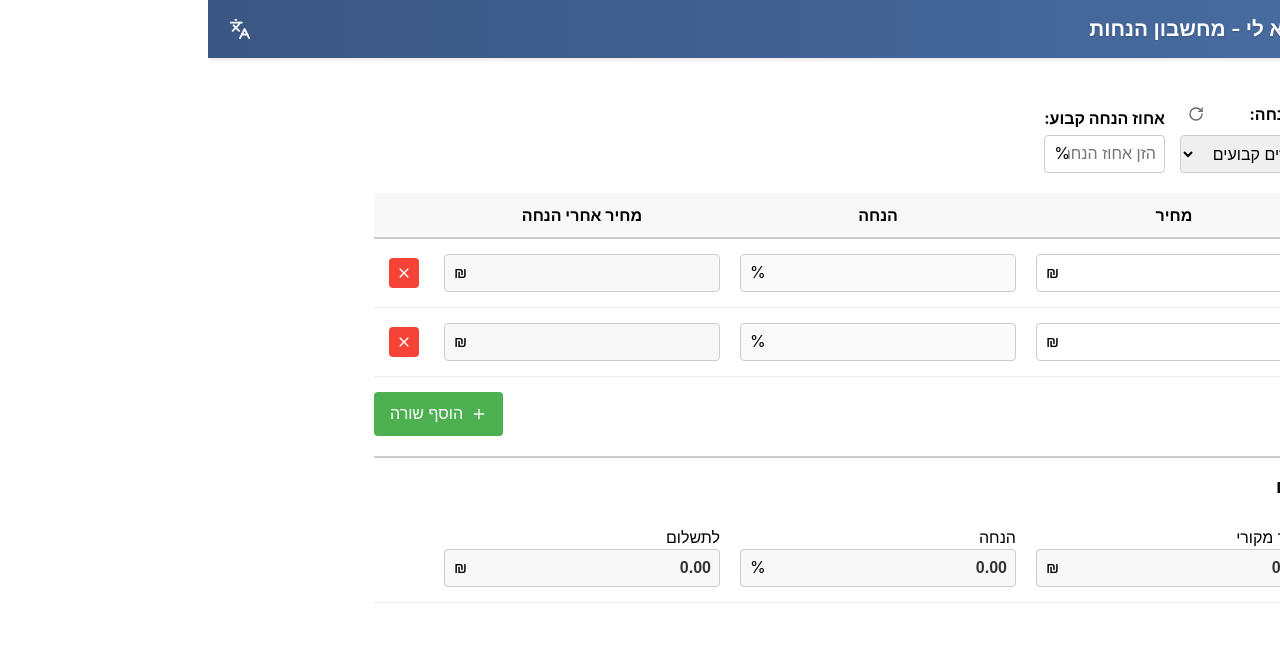
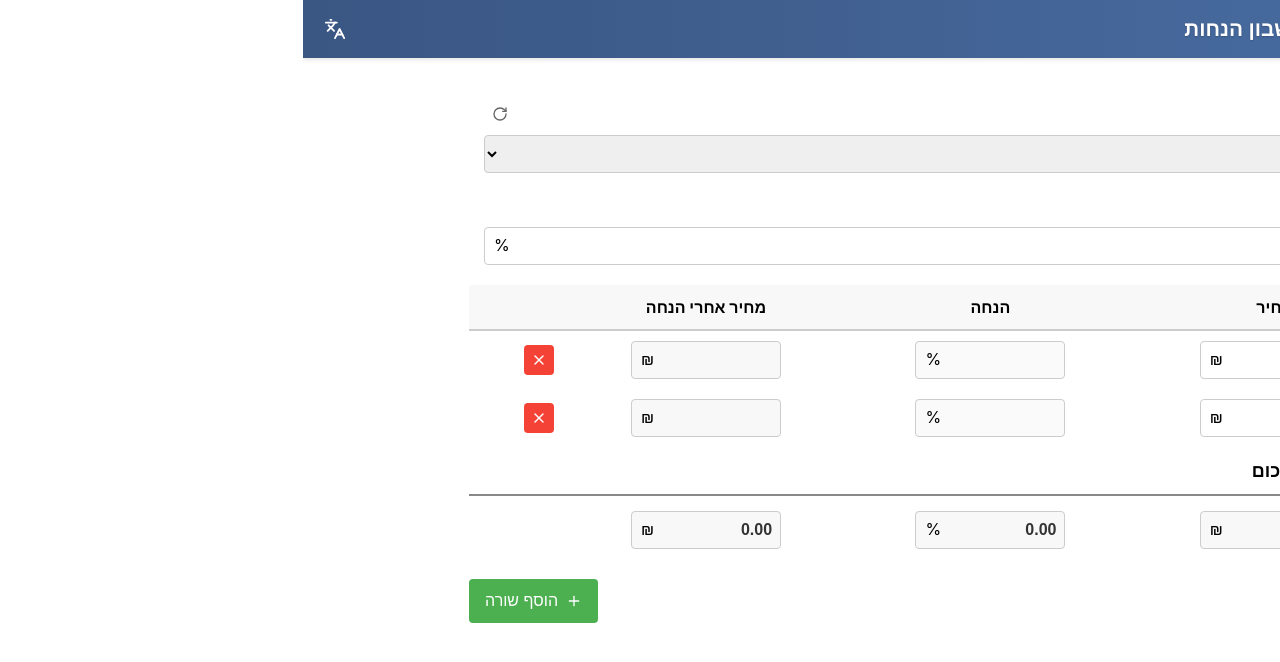
Before and after one commit to yshauser/DisCalc, a React (Vite) app: page / in a window 1280 px wide. Both pictures are taken after a click on the button "הוסף שורה". Shown: the top 662 px of the page. Built offline with nearby package versions, Linux system fonts and the light colour scheme.

Commit message:
DisCalc_0.2.2 fix table and free product discount presentation split the css of discount selector and table to separate files (out from Apps.css)

```diff
--- a/package.json
+++ b/package.json
@@ -1,6 +1,6 @@
 {
   "name": "discalc",
-  "version": "0.2.1",
+  "version": "0.2.2",
   "private": true,
   "homepage": "https://yshauser.github.io/DisCalc",
   "dependencies": {
--- a/src/App.css
+++ b/src/App.css
@@ -40,78 +40,10 @@
     box-sizing: border-box;
   }
 
-  /* Discount Type Selector */
-  .discount-type-section {
-    display: flex;
-    flex-direction: column;
-    margin-bottom: 20px;
-  }
 
-  .discount-type-container {
-    width: 100%;
-    margin-bottom: 15px;
-  }
-
-  .discount-header {
-    display: flex;
-    justify-content: space-between;
-    align-items: center;
-    margin-bottom: 5px;
-  }
-
-  .discount-type-label {
-    font-weight: bold;
-  }
-
-  .discount-type-select {
-    width: 100%;
-    height: 38px;
-    padding: 8px;
-    border: 1px solid #ccc;
-    border-radius: 4px;
-    font-size: 16px;
-  }
-
-  .refresh-button {
-    background-color: transparent;
-    color: #666;
-    border: none;
-    border-radius: 50%;
-    width: 32px;
-    height: 32px;
-    min-height: 32px;
-    min-width: 32px;
-    padding: 2px;
-    display: flex;
-    align-items: center;
-    justify-content: center;
-    cursor: pointer;
-    transition: background-color 0.2s, color 0.2s;
-  }
-
-  .refresh-button:hover {
-    background-color: #f0f0f0;
-    color: #333;
-  }
-
-  /* Fixed discount container */
-  .fixed-discount-container {
-    width: 100%;
-    margin-top: 10px;
-  }
-
-  .fixed-discount-label {
-    display: block;
-    margin-bottom: 5px;
-    font-weight: bold;
-  }
-
-  .fixed-discount-input {
-    max-width: 100%;
-  }
 
   /* Buy-get container */
-  .buy-get-container {
+  /* .buy-get-container {
     width: 100%;
     margin-top: 10px;
   }
@@ -130,13 +62,18 @@
   .buy-amount-input,
   .get-amount-input {
     width: 70px;
-  }
+  } */
 
   /* Input styles */
   .input-wrapper {
     display: flex;
     position: relative;
     height: 38px;
+    input::-webkit-outer-spin-button,
+    input::-webkit-inner-spin-button {
+    -webkit-appearance: none;
+    margin: 0;
+    }
   }
 
   .form-control {
@@ -347,12 +284,6 @@
       margin-left: 15px;
     }
 
-    .buy-get-container {
-      width: auto;
-      display: flex;
-      align-items: center;
-      margin-top: 0;
-    }
 
     /* Switch views */
     .desktop-view {
@@ -375,7 +306,7 @@
       min-width: 150px;
     }
 
-    /* Table styles for desktop */
+    /* Table styles for desktop
     .table-header {
       display: flex;
       background-color: #f8f8f8;
@@ -420,7 +351,7 @@
 
     .border-t {
       border-top: 2px solid #888;
-    }
+    } */
   }
 
   /* Larger desktop styles */
--- a/src/components/DiscountTypeSelector.tsx
+++ b/src/components/DiscountTypeSelector.tsx
@@ -1,6 +1,7 @@
 import React from 'react';
 import { DiscountType } from '../models/types';
 import { RotateCw } from 'lucide-react';
+import './Selector.css';
 
 interface DiscountTypeSelectorProps {
   selectedType: DiscountType;
@@ -78,7 +79,6 @@ const DiscountTypeSelector: React.FC<DiscountTypeSelectorProps> = ({
 
       {selectedType === DiscountType.FREE_PRODUCT && (
         <div className="buy-get-container">
-          <div className="buy-get-row">
           <span className="buy-get-text">קנו</span>
           <div className="buy-amount-input">
             <input
@@ -90,8 +90,6 @@ const DiscountTypeSelector: React.FC<DiscountTypeSelectorProps> = ({
               max="100"
             />
           </div>
-          </div>
-          <div className="buy-get-row">
           <span className="buy-get-text">קבלו</span>
           <div className="get-amount-input">
             <input
@@ -105,7 +103,6 @@ const DiscountTypeSelector: React.FC<DiscountTypeSelectorProps> = ({
           </div>
           <span className="buy-get-text">במתנה</span>
         </div>
-        </div>
       )}
     </div>
   );
--- a/src/components/ProductTable.tsx
+++ b/src/components/ProductTable.tsx
@@ -4,6 +4,7 @@ import React from 'react';
 import { ProductRow, Totals, DiscountType } from '../models/types';
 import { calculateFinalPrice } from '../utils/calculations';
 import TipCalculator from './TipCalculator';
+import './Table.css';
 
 interface ProductTableProps {
   rows: ProductRow[];
@@ -67,27 +68,25 @@ const ProductTable: React.FC<ProductTableProps> = ({
   };
 
   // Determine if discount input should be disabled (for fixed percentage mode)
-  const isDiscountDisabled = discountType === (DiscountType.FIXED_PERCENTAGE || DiscountType.FREE_PRODUCT);
+  const isDiscountDisabled = discountType === DiscountType.FIXED_PERCENTAGE || discountType === DiscountType.FREE_PRODUCT;
 
   return (
   <div className="calculator-table">
-      {/* Desktop Table View */}
-      <div className="desktop-view">
-        {/* Table Header */}
-        <div className="table-header">
-          <div className="header-cell">מחיר</div>
-          <div className="header-cell">הנחה</div>
-          <div className="header-cell">מחיר אחרי הנחה</div>
-          <div className="header-cell action-cell"></div>
-        </div>
-
-        {/* Table Rows */}
-        <div className="table-body">
+    <table className="product-table">
+      <thead>
+      <tr>
+        <th className="col-price">מחיר</th>
+        <th className="col-discount">הנחה</th>
+        <th className="col-final">מחיר אחרי הנחה</th>
+        <th className="col-action"></th>
+      </tr>
+      </thead>
+      <tbody>
       {rows.map((row, index) => (
-            <div key={row.id}
-              className={`table-row ${discountType === DiscountType.FREE_PRODUCT && row.isGroupStart && index !== 0 ? 'border-t' : ''}`}
+        <tr key={row.id}
+        className={` ${discountType == DiscountType.FREE_PRODUCT && row.isGroupStart && index !== 0 ? 'border-t' : ''}`}
         >
-              <div className="table-cell">
+          <td className="col-price">
             <div className="input-wrapper">
               <input
                 type="number"
@@ -98,8 +97,8 @@ const ProductTable: React.FC<ProductTableProps> = ({
               />
               <span className="input-addon">₪</span>
             </div>
-              </div>
-              <div className="table-cell">
+          </td>
+          <td className="col-discount">
             <div className="input-wrapper">
               <input
                 type="number"
@@ -112,8 +111,8 @@ const ProductTable: React.FC<ProductTableProps> = ({
               />
               <span className="input-addon">%</span>
             </div>
-              </div>
-              <div className="table-cell">
+          </td>
+          <td className="col-final">
             <div className="input-wrapper">
               <input
                 type="text"
@@ -123,8 +122,8 @@ const ProductTable: React.FC<ProductTableProps> = ({
               />
               <span className="input-addon">₪</span>
             </div>
-              </div>
-              <div className="table-cell action-cell">
+          </td>
+          <td className="col-action">
             <button
               className="remove-button"
               onClick={() => removeRow(row.id)}
@@ -136,76 +135,57 @@ const ProductTable: React.FC<ProductTableProps> = ({
                 <path d="m6 6 12 12"></path>
               </svg>
             </button>
-              </div>
-            </div>
+          </td>
+        </tr>
       ))}
-        </div>
-      </div>
+      </tbody>
 
-      {/* Mobile Card View */}
-      <div className="mobile-view">
-        {rows.map((row, index) => (
-          <div key={row.id} className="product-card">
-            <div className="card-header">
-              <span className="row-number">שורה {index + 1}</span>
+      {/* Totals Row */}
       {rows.length > 1 && (
-                <button
-                  className="remove-button"
-                  onClick={() => removeRow(row.id)}
-                  aria-label="הסר שורה"
-                >
-                  <svg xmlns="http://www.w3.org/2000/svg" width="16" height="16" viewBox="0 0 24 24" fill="none" stroke="currentColor" strokeWidth="2" strokeLinecap="round" strokeLinejoin="round">
-                    <path d="M18 6 6 18"></path>
-                    <path d="m6 6 12 12"></path>
-                  </svg>
-                </button>
-              )}
-            </div>
-            <div className="card-body">
-              <div className="form-group">
-                <label>מחיר:</label>
+        <tfoot>
+          <td className="totals-header">סיכום</td>
+          <tr className="totals-row">
+            <td>
+              {/* <div className="totals-label">מחיר מקורי</div> */}
               <div className="input-wrapper">
                 <input
-                    type="number"
-                    value={row.price}
-                    onChange={(e) => handleInputChange(row.id, 'price', e.target.value)}
-                    className="form-control"
-                    min="0"
+                  type="text"
+                  value={totals.price}
+                  readOnly
+                  className="form-control readonly bold"
                 />
                 <span className="input-addon">₪</span>
               </div>
-              </div>
-              <div className="form-group">
-                <label>הנחה:</label>
+            </td>
+            <td>
+              {/* <div className="totals-label">הנחה</div> */}
               <div className="input-wrapper">
                 <input
-                    type="number"
-                    value={row.discount}
-                    onChange={(e) => handleInputChange(row.id, 'discount', e.target.value)}
-                    className="form-control"
-                    min="0"
-                    max="100"
-                    disabled={isDiscountDisabled}
+                  type="text"
+                  value={totals.discount}
+                  readOnly
+                  className="form-control readonly bold"
                 />
                 <span className="input-addon">%</span>
               </div>
-              </div>
-              <div className="form-group">
-                <label>מחיר אחרי הנחה:</label>
+            </td>
+            <td>
+              {/* <div className="totals-label">לתשלום</div> */}
               <div className="input-wrapper">
                 <input
                   type="text"
-                    value={row.finalPrice}
+                  value={totals.finalPrice}
                   readOnly
-                    className="form-control readonly"
+                  className="form-control readonly bold"
                 />
                 <span className="input-addon">₪</span>
               </div>
-              </div>
-            </div>
-          </div>
-        ))}
-      </div>
+            </td>
+            <td className="action-cell"></td>
+          </tr>
+        </tfoot>
+      )}
+    </table>
 
       {/* Add Row Button */}
       <div className="add-row-container">
@@ -217,94 +197,6 @@ const ProductTable: React.FC<ProductTableProps> = ({
           הוסף שורה
         </button>
       </div>
-
-      {/* Totals Row */}
-      {rows.length > 1 && (
-        <div className="totals-section">
-          <div className="totals-header">סיכום</div>
-
-          {/* Desktop Totals Row */}
-          <div className="table-row totals-row desktop-view">
-            <div className="table-cell">
-              <label>מחיר מקורי</label>
-              <div className="input-wrapper">
-                <input
-                  type="text"
-                  value={totals.price}
-                  readOnly
-                  className="form-control readonly bold"
-                />
-                <span className="input-addon">₪</span>
-              </div>
-            </div>
-            <div className="table-cell">
-              <label>הנחה</label>
-              <div className="input-wrapper">
-                <input
-                  type="text"
-                  value={totals.discount}
-                  readOnly
-                  className="form-control readonly bold"
-                />
-                <span className="input-addon">%</span>
-              </div>
-            </div>
-            <div className="table-cell">
-              <label>לתשלום</label>
-              <div className="input-wrapper">
-                <input
-                  type="text"
-                  value={totals.finalPrice}
-                  readOnly
-                  className="form-control readonly bold"
-                />
-                <span className="input-addon">₪</span>
-              </div>
-            </div>
-            <div className="table-cell action-cell"></div>
-          </div>
-
-          {/* Mobile Totals Card */}
-          <div className="mobile-view totals-card">
-            <div className="form-group">
-              <label>מחיר מקורי:</label>
-              <div className="input-wrapper">
-                <input
-                  type="text"
-                  value={totals.price}
-                  readOnly
-                  className="form-control readonly bold"
-                />
-                <span className="input-addon">₪</span>
-              </div>
-            </div>
-            <div className="form-group">
-              <label>הנחה:</label>
-              <div className="input-wrapper">
-                <input
-                  type="text"
-                  value={totals.discount}
-                  readOnly
-                  className="form-control readonly bold"
-                />
-                <span className="input-addon">%</span>
-              </div>
-            </div>
-            <div className="form-group">
-              <label>לתשלום:</label>
-              <div className="input-wrapper">
-                <input
-                  type="text"
-                  value={totals.finalPrice}
-                  readOnly
-                  className="form-control readonly bold"
-                />
-                <span className="input-addon">₪</span>
-              </div>
-            </div>
-          </div>
-        </div>
-      )}
     </div>
   );
 };
--- /dev/null
+++ b/src/components/Selector.css
@@ -0,0 +1,88 @@
+
+    /* Discount Type Selector */
+  .discount-type-section {
+    display: flex;
+    flex-direction: column;
+    margin-bottom: 20px;
+  }
+
+  .discount-type-container {
+    width: 100%;
+    margin-bottom: 15px;
+  }
+
+  .discount-header {
+    display: flex;
+    justify-content: space-between;
+    align-items: center;
+    margin-bottom: 5px;
+  }
+
+  .discount-type-label {
+    font-weight: bold;
+  }
+
+  .discount-type-select {
+    width: 100%;
+    height: 38px;
+    padding: 8px;
+    border: 1px solid #ccc;
+    border-radius: 4px;
+    font-size: 16px;
+  }
+
+  .refresh-button {
+    background-color: transparent;
+    color: #666;
+    border: none;
+    border-radius: 50%;
+    width: 32px;
+    height: 32px;
+    min-height: 32px;
+    min-width: 32px;
+    padding: 2px;
+    display: flex;
+    align-items: center;
+    justify-content: center;
+    cursor: pointer;
+    transition: background-color 0.2s, color 0.2s;
+  }
+
+  .refresh-button:hover {
+    background-color: #f0f0f0;
+    color: #333;
+  }
+
+  /* Fixed discount container */
+  .fixed-discount-container {
+    width: 100%;
+    margin-top: 10px;
+  }
+
+  .fixed-discount-label {
+    display: block;
+    margin-bottom: 5px;
+    font-weight: bold;
+  }
+
+  .fixed-discount-input {
+    max-width: 100%;
+  }
+
+    .buy-get-container {
+        display: flex;
+        align-items: center;
+        gap: 8px; /* or 12px depending on spacing you want */
+        flex-wrap: wrap; /* optional: wrap on smaller screens */
+      }
+
+      .buy-get-text {
+        font-size: 16px;
+        white-space: nowrap;
+      }
+
+      .buy-amount-input input,
+      .get-amount-input input {
+        width: 60px;
+        text-align: center;
+      }
--- /dev/null
+++ b/src/components/Table.css
@@ -0,0 +1,142 @@
+/* Table styles */
+.product-table {
+    width: 100%;
+    border-collapse: collapse;
+    margin-bottom: 20px;
+  }
+
+  .product-table th,
+  .product-table td {
+    padding: 10px;
+    vertical-align: middle;
+    text-align: center;
+  }
+
+  .product-table th {
+    background-color: #f8f8f8;
+    border-bottom: 2px solid #ccc;
+    font-weight: bold;
+    white-space: nowrap;
+  }
+
+  /* .product-table td {
+    border-bottom: 1px solid #eee;
+  } */
+
+  /* .action-header {
+    width: 60px;
+  }
+
+  .action-cell {
+    width: 60px;
+    text-align: center;
+  } */
+  .product-table .col-price {
+    width: 30%;
+  }
+
+  .product-table .col-discount {
+    width: 30%;
+  }
+
+  .product-table .col-final {
+    width: 30%;
+  }
+
+  .product-table .col-action {
+    width: 10%;
+    text-align: center;
+  }
+
+  .totals-row td {
+    border-top: 2px solid #888;
+    padding-top: 15px;
+  }
+
+  .totals-label {
+    font-weight: bold;
+    font-size: 14px;
+    margin-bottom: 5px;
+    text-align: center;
+  }
+    .totals-header {
+    font-weight: bold;
+    font-size: 18px;
+    margin-bottom: 10px;
+  }
+
+  /* .border-t td {
+    border-top: 2px solid #888;
+  } */
+
+  .border-t {
+    border-top: 2px dashed #e5e7eb;
+    padding-top: 10px;
+  }
+
+  /* RTL specific styles */
+  [dir="rtl"] .product-table th,
+  [dir="rtl"] .product-table td {
+    text-align: center;
+  }
+
+  /* Make the form controls inside table cells responsive */
+  .product-table .input-wrapper {
+    width: 100%;
+    max-width: 150px;
+    margin: 0 auto;
+  }
+
+  /* Mobile view adjustments */
+  /* @media screen and (max-width: 767px) {
+    .desktop-view {
+      display: none;
+    }
+
+    .mobile-view {
+      display: block;
+    }
+
+    .card-body {
+      display: flex;
+      flex-direction: column;
+    }
+  } */
+
+  @media screen and (max-width: 767px) {
+    .product-table th,
+    .product-table td {
+      font-size: 14px;
+      padding: 8px;
+    }
+
+    .input-wrapper {
+      max-width: 100%;
+    }
+
+    .form-control {
+      font-size: 14px;
+    }
+  }
+
+  /* Desktop view adjustments */
+  @media screen and (min-width: 768px) {
+    .desktop-view {
+      display: block;
+    }
+
+    .mobile-view {
+      display: none;
+    }
+
+    /* Add row button positioning */
+    .add-button {
+      width: auto;
+      margin-left: auto;
+    }
+
+    [dir="rtl"] .add-button {
+      margin-left: 0;
+      margin-right: auto;
+    }
+  }
```
Also changed, not shown: 5 other files (tests, documents, lock files or other folders). Lines whose indentation alone changed are shown as unchanged.
